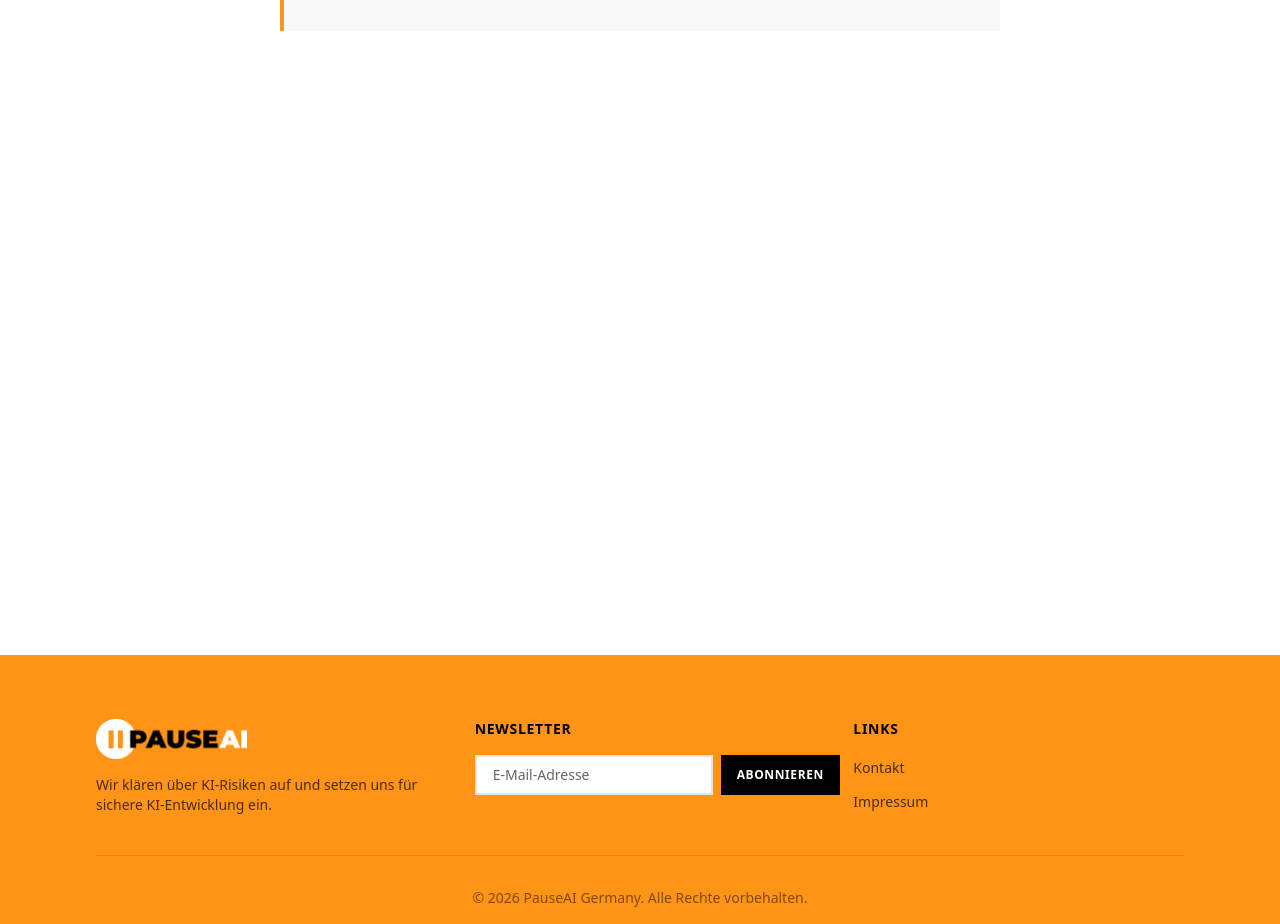
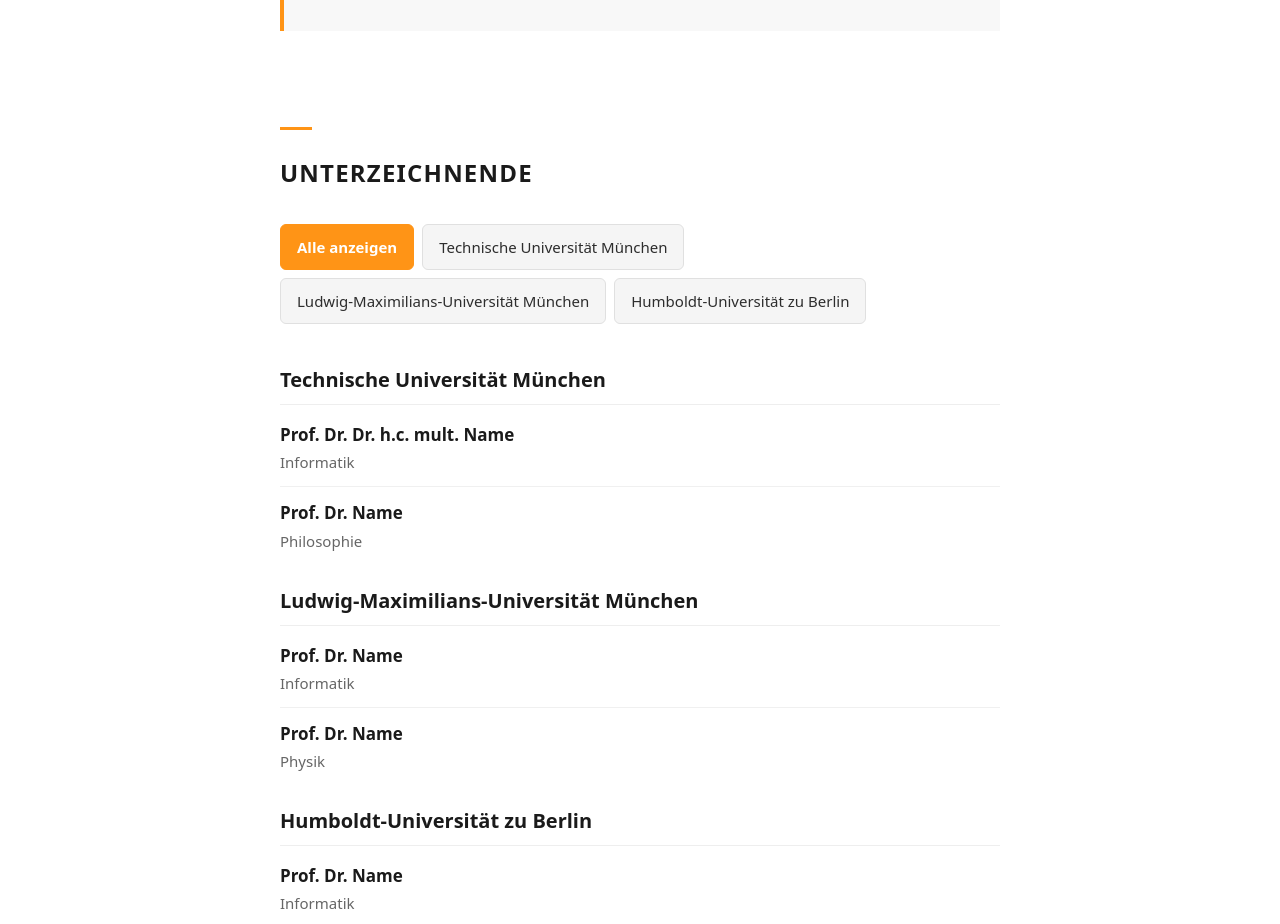
Before and after one commit to SimonSkade1/PauseAI-Germany-Website, a Next.js app: page /appell in a window 1280 px wide. Shown: the part 1800-2724 px from the top of the page. Built offline with nearby package versions, Linux system fonts and the light colour scheme.

Commit message:
prof list

```diff
--- /dev/null
+++ b/src/app/appell/UnterzeichnendeSection.tsx
@@ -0,0 +1,99 @@
+"use client";
+
+import { universities } from "./content";
+import { useState, useId } from "react";
+import "./unterzeichnende.css";
+
+export default function UnterzeichnendeSection() {
+  const tabsId = useId();
+  const [activeTab, setActiveTab] = useState<string>("alle");
+
+  // Show only top 3 universities in tabs, plus "Alle anzeigen"
+  const topUniversities = universities.slice(0, 3);
+
+  return (
+    <>
+      <span className="appell-accent-line" />
+      <h2 className="appell-section-heading">Unterzeichnende</h2>
+
+      {/* Tab buttons - only top 3 unis + Alle anzeigen */}
+      <div className="unterzeichnende-tabs" role="tablist" aria-label="Universitäten filtern">
+        <button
+          role="tab"
+          aria-selected={activeTab === "alle"}
+          aria-controls={`${tabsId}-panel-alle`}
+          id={`${tabsId}-tab-alle`}
+          className="unterzeichnende-tab"
+          data-active={activeTab === "alle" ? "true" : undefined}
+          onClick={() => setActiveTab("alle")}
+          type="button"
+        >
+          Alle anzeigen
+        </button>
+
+        {topUniversities.map((uni) => (
+          <button
+            key={uni.key}
+            role="tab"
+            aria-selected={activeTab === uni.key}
+            aria-controls={`${tabsId}-panel-${uni.key}`}
+            id={`${tabsId}-tab-${uni.key}`}
+            className="unterzeichnende-tab"
+            data-active={activeTab === uni.key ? "true" : undefined}
+            onClick={() => setActiveTab(uni.key)}
+            type="button"
+          >
+            {uni.label}
+          </button>
+        ))}
+      </div>
+
+      {/* All signatories view */}
+      <div
+        role="tabpanel"
+        id={`${tabsId}-panel-alle`}
+        aria-labelledby={`${tabsId}-tab-alle`}
+        className="unterzeichnende-panel"
+        data-active={activeTab === "alle" ? "true" : undefined}
+        hidden={activeTab !== "alle"}
+      >
+        {universities.map((uni) => (
+          <div key={uni.key} className="unterzeichnende-university-group">
+            <h3 className="unterzeichnende-university-heading">{uni.label}</h3>
+            <ul className="unterzeichnende-list">
+              {uni.signatories.map((signatory, index) => (
+                <li key={index} className="unterzeichnende-item">
+                  <span className="unterzeichnende-name">{signatory.name}</span>
+                  <span className="unterzeichnende-chair">{signatory.chair}</span>
+                </li>
+              ))}
+            </ul>
+          </div>
+        ))}
+      </div>
+
+      {/* Individual university views - only for top 3 */}
+      {topUniversities.map((uni) => (
+        <div
+          key={uni.key}
+          role="tabpanel"
+          id={`${tabsId}-panel-${uni.key}`}
+          aria-labelledby={`${tabsId}-tab-${uni.key}`}
+          className="unterzeichnende-panel"
+          data-active={activeTab === uni.key ? "true" : undefined}
+          hidden={activeTab !== uni.key}
+        >
+          <h3 className="unterzeichnende-university-heading">{uni.label}</h3>
+          <ul className="unterzeichnende-list">
+            {uni.signatories.map((signatory, index) => (
+              <li key={index} className="unterzeichnende-item">
+                <span className="unterzeichnende-name">{signatory.name}</span>
+                <span className="unterzeichnende-chair">{signatory.chair}</span>
+              </li>
+            ))}
+          </ul>
+        </div>
+      ))}
+    </>
+  );
+}
--- a/src/app/appell/page.tsx
+++ b/src/app/appell/page.tsx
@@ -4,6 +4,7 @@ import Footer from "@/components/Footer";
 import TableOfContents from "./TableOfContents";
 import AppellSection from "./AppellSection";
 import ZitateSection from "./ZitateSection";
+import UnterzeichnendeSection from "./UnterzeichnendeSection";
 import { sections } from "./sections";
 import "./appell.css";
 
@@ -38,7 +39,7 @@ export default function AppellPage() {
             </section>
 
             <section id="unterzeichnende" className="appell-section">
-              {/* Unterzeichnende content */}
+              <UnterzeichnendeSection />
             </section>
 
             <section id="hintergrund" className="appell-section">
--- /dev/null
+++ b/src/app/appell/unterzeichnende.css
@@ -0,0 +1,183 @@
+/* ============================================
+   Unterzeichnende Section - SEO-safe Tabs
+   ============================================ */
+
+/* Tab list container - horizontal scroll on mobile */
+.unterzeichnende-tabs {
+  display: flex;
+  flex-direction: row;
+  gap: 0.5rem;
+  overflow-x: auto;
+  overflow-y: hidden;
+  padding: 0.5rem 0 1rem 0;
+  margin: 0 -1rem;
+  padding-left: 1rem;
+  padding-right: 1rem;
+  -webkit-overflow-scrolling: touch;
+  scrollbar-width: thin;
+  scrollbar-color: #ddd transparent;
+}
+
+/* Custom scrollbar for webkit browsers */
+.unterzeichnende-tabs::-webkit-scrollbar {
+  height: 4px;
+}
+
+.unterzeichnende-tabs::-webkit-scrollbar-track {
+  background: transparent;
+}
+
+.unterzeichnende-tabs::-webkit-scrollbar-thumb {
+  background: #ddd;
+  border-radius: 2px;
+}
+
+.unterzeichnende-tabs::-webkit-scrollbar-thumb:hover {
+  background: #bbb;
+}
+
+/* Tab button styling */
+.unterzeichnende-tab {
+  flex-shrink: 0;
+  padding: 0.625rem 1rem;
+  background: #f5f5f5;
+  border: 1px solid #e0e0e0;
+  border-radius: 0.375rem;
+  color: #2d2d2d;
+  font-family: var(--font-section);
+  font-size: 0.875rem;
+  font-weight: 500;
+  cursor: pointer;
+  transition: background 0.2s ease, border-color 0.2s ease, color 0.2s ease;
+}
+
+.unterzeichnende-tab:hover {
+  background: #ebebeb;
+  border-color: #d0d0d0;
+}
+
+.unterzeichnende-tab:focus-visible {
+  outline: 2px solid var(--appell-orange);
+  outline-offset: 2px;
+}
+
+/* Active tab state */
+.unterzeichnende-tab[data-active="true"] {
+  background: var(--appell-orange);
+  border-color: var(--appell-orange);
+  color: white;
+  font-weight: 600;
+}
+
+@media (min-width: 768px) {
+  .unterzeichnende-tabs {
+    flex-wrap: wrap;
+    overflow: visible;
+    margin: 0;
+    padding: 0 0 1.5rem 0;
+  }
+
+  .unterzeichnende-tab {
+    font-size: 0.9375rem;
+  }
+}
+
+/* ============================================
+   Panel (content areas)
+   ============================================ */
+
+.unterzeichnende-panel {
+  animation: fadeIn 0.2s ease;
+}
+
+@keyframes fadeIn {
+  from {
+    opacity: 0;
+    transform: translateY(-4px);
+  }
+  to {
+    opacity: 1;
+    transform: translateY(0);
+  }
+}
+
+/* ============================================
+   University Group (for "Alle" view)
+   ============================================ */
+
+.unterzeichnende-university-group {
+  margin-top: 2rem;
+  margin-bottom: 2rem;
+}
+
+.unterzeichnende-university-group:first-child {
+  margin-top: 1rem;
+}
+
+.unterzeichnende-university-heading {
+  font-family: var(--font-section);
+  font-size: 1.125rem;
+  font-weight: 700;
+  color: #1a1a1a;
+  margin-top: 0;
+  margin-bottom: 1rem;
+  padding-bottom: 0.5rem;
+  border-bottom: 1px solid #eee;
+}
+
+@media (min-width: 768px) {
+  .unterzeichnende-university-heading {
+    font-size: 1.25rem;
+  }
+}
+
+/* ============================================
+   Signatories List
+   ============================================ */
+
+.unterzeichnende-list {
+  list-style: none;
+  margin: 0;
+  padding: 0;
+  display: flex;
+  flex-direction: column;
+  gap: 0.75rem;
+}
+
+.unterzeichnende-item {
+  display: flex;
+  flex-direction: column;
+  gap: 0.125rem;
+  padding-bottom: 0.75rem;
+  border-bottom: 1px solid #f0f0f0;
+}
+
+.unterzeichnende-item:last-child {
+  border-bottom: none;
+  padding-bottom: 0;
+}
+
+/* Name styling */
+.unterzeichnende-name {
+  font-family: var(--font-body);
+  font-size: 1rem;
+  font-weight: 600;
+  color: #1a1a1a;
+}
+
+/* Chair (department/role) styling */
+.unterzeichnende-chair {
+  font-family: var(--font-body);
+  font-size: 0.875rem;
+  color: #666;
+}
+
+@media (min-width: 768px) {
+  .unterzeichnende-name {
+    font-size: 1.0625rem;
+  }
+
+  .unterzeichnende-chair {
+    font-size: 0.9375rem;
+  }
+}
```
